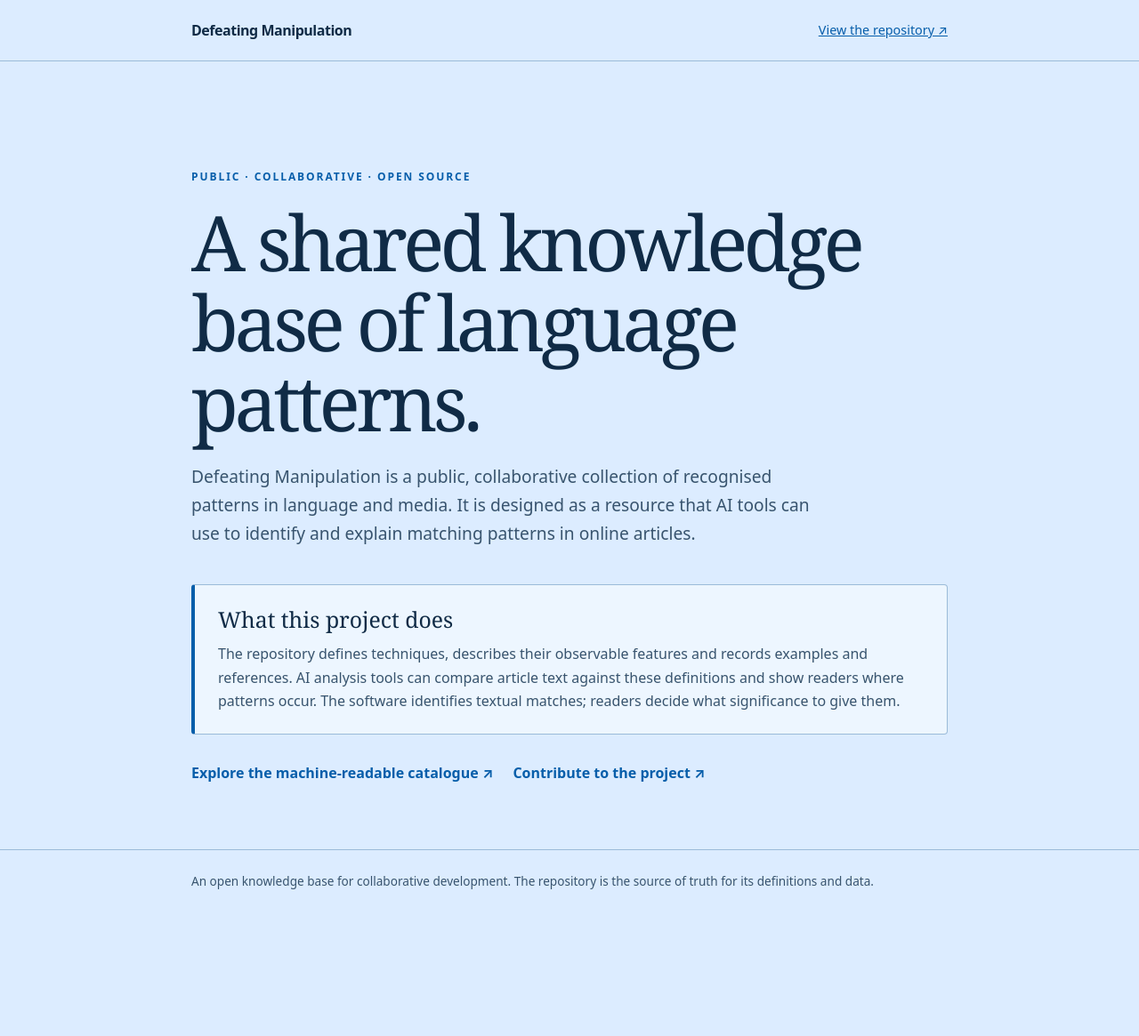
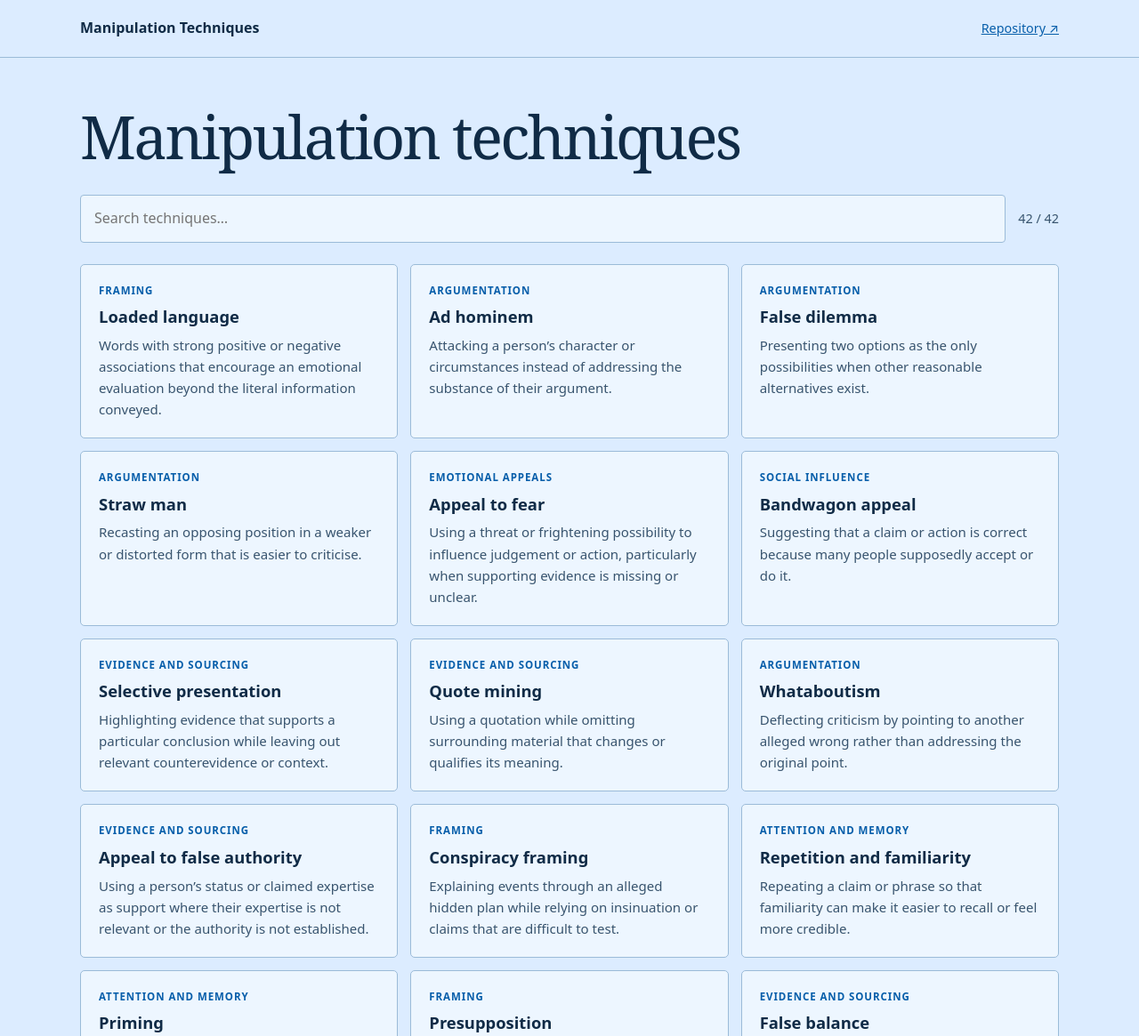
Before and after one commit to mikemayne/defeating-manipulation, a plain HTML site: page index.html in a window 1280 px wide. Shown: the top 1165 px of the page at 89% size. Before the commit the page ends 1026 px from the top, so only its background shows below. Drawn offline with Linux system fonts and the light colour scheme.

Commit message:
Reduce homepage to the manipulation techniques library

```diff
--- a/index.html
+++ b/index.html
@@ -4,31 +4,26 @@
 <meta charset="utf-8">
 <meta name="viewport" content="width=device-width,initial-scale=1">
 <meta name="color-scheme" content="light dark">
-<meta name="description" content="A public, collaborative knowledge base of language patterns that AI tools can use to analyse online articles.">
-<title>Defeating Manipulation — Open Knowledge Base</title>
+<meta name="description" content="A searchable library of manipulation techniques.">
+<title>Manipulation Techniques</title>
 <style>
-:root{color-scheme:light dark;--paper:#dcecff;--surface:#edf6ff;--ink:#102b46;--muted:#38546e;--accent:#075eaa;--pale:#c5e0fa;--line:#9bbbd8;--serif:Georgia,"Iowan Old Style",serif;--sans:system-ui,-apple-system,"Segoe UI",sans-serif}
-@media(prefers-color-scheme:dark){:root{--paper:#102b46;--surface:#183c60;--ink:#f0f7ff;--muted:#c0d7ed;--accent:#8ecaff;--pale:#214d76;--line:#426b91}}
-*{box-sizing:border-box}body{margin:0;background:var(--paper);color:var(--ink);font:16px/1.65 var(--sans)}a{color:var(--accent)}.wrap{width:min(850px,calc(100% - 40px));margin:auto}header{border-bottom:1px solid var(--line)}.nav{min-height:68px;display:flex;align-items:center;justify-content:space-between;gap:20px}.brand{font-weight:800;text-decoration:none;color:var(--ink);letter-spacing:-.03em}.nav a:last-child{font-size:.9rem}.hero{padding:clamp(64px,12vw,120px) 0 72px}.eyebrow{text-transform:uppercase;letter-spacing:.16em;color:var(--accent);font-size:.75rem;font-weight:800}.hero h1{font:normal clamp(2.8rem,7vw,5.4rem)/1.04 var(--serif);letter-spacing:-.055em;max-width:780px;margin:18px 0 24px}.lead{max-width:720px;color:var(--muted);font-size:1.2rem}.purpose{margin-top:42px;padding:24px 26px;border:1px solid var(--line);border-left:4px solid var(--accent);background:var(--surface);border-radius:4px}.purpose h2{font:normal 1.55rem/1.2 var(--serif);margin:0 0 10px}.purpose p{margin:0;color:var(--muted)}.links{display:flex;gap:22px;flex-wrap:wrap;margin-top:30px;font-weight:700}.links a{text-decoration:none}.links a:hover{text-decoration:underline}footer{border-top:1px solid var(--line);padding:24px 0;color:var(--muted);font-size:.85rem}
+:root{color-scheme:light dark;--paper:#dcecff;--surface:#edf6ff;--ink:#102b46;--muted:#38546e;--accent:#075eaa;--line:#9bbbd8;--serif:Georgia,"Iowan Old Style",serif;--sans:system-ui,-apple-system,"Segoe UI",sans-serif}
+@media(prefers-color-scheme:dark){:root{--paper:#102b46;--surface:#183c60;--ink:#f0f7ff;--muted:#c0d7ed;--accent:#8ecaff;--line:#426b91}}
+*{box-sizing:border-box}body{margin:0;background:var(--paper);color:var(--ink);font:16px/1.6 var(--sans)}a{color:var(--accent)}.wrap{width:min(1100px,calc(100% - 40px));margin:auto}header{border-bottom:1px solid var(--line)}.nav{min-height:64px;display:flex;align-items:center;justify-content:space-between;gap:20px}.brand{font-weight:800;text-decoration:none;color:var(--ink)}.nav a:last-child{font-size:.9rem}.main{padding:52px 0 72px}h1{font:normal clamp(2.4rem,6vw,4.2rem)/1.1 var(--serif);letter-spacing:-.04em;margin:0 0 28px}.toolbar{display:flex;gap:14px;align-items:center;flex-wrap:wrap;margin:0 0 24px}.toolbar input{flex:1;min-width:240px;padding:13px 15px;border:1px solid var(--line);border-radius:4px;background:var(--surface);color:var(--ink);font:inherit}.count{color:var(--muted);font-size:.9rem}.grid{display:grid;grid-template-columns:repeat(3,minmax(0,1fr));gap:14px}.tech{border:1px solid var(--line);background:var(--surface);border-radius:5px;padding:20px}.category{font-size:.72rem;color:var(--accent);font-weight:800;text-transform:uppercase;letter-spacing:.08em}.tech h2{font-size:1.15rem;line-height:1.3;margin:8px 0}.tech h2 a{text-decoration:none;color:var(--ink)}.tech h2 a:hover{color:var(--accent)}.tech p{margin:0;color:var(--muted);font-size:.94rem}.empty{color:var(--muted);grid-column:1/-1}@media(max-width:800px){.grid{grid-template-columns:repeat(2,minmax(0,1fr))}}@media(max-width:560px){.grid{grid-template-columns:1fr}.main{padding-top:36px}}
 </style>
 </head>
 <body>
-<header><div class="wrap nav"><a class="brand" href="./">Defeating Manipulation</a><a href="https://github.com/mikemayne/defeating-manipulation">View the repository ↗</a></div></header>
-<main class="wrap">
-<section class="hero">
-<div class="eyebrow">Public · Collaborative · Open source</div>
-<h1>A shared knowledge base of language patterns.</h1>
-<p class="lead">Defeating Manipulation is a public, collaborative collection of recognised patterns in language and media. It is designed as a resource that AI tools can use to identify and explain matching patterns in online articles.</p>
-<div class="purpose">
-<h2>What this project does</h2>
-<p>The repository defines techniques, describes their observable features and records examples and references. AI analysis tools can compare article text against these definitions and show readers where patterns occur. The software identifies textual matches; readers decide what significance to give them.</p>
-</div>
-<div class="links">
-<a href="https://github.com/mikemayne/defeating-manipulation/blob/main/techniques.json">Explore the machine-readable catalogue ↗</a>
-<a href="https://github.com/mikemayne/defeating-manipulation/blob/main/CONTRIBUTING.txt">Contribute to the project ↗</a>
-</div>
-</section>
+<header><div class="wrap nav"><a class="brand" href="./">Manipulation Techniques</a><a href="https://github.com/mikemayne/defeating-manipulation">Repository ↗</a></div></header>
+<main class="wrap main">
+<h1>Manipulation techniques</h1>
+<div class="toolbar"><input id="search" type="search" placeholder="Search techniques…" aria-label="Search techniques"><span class="count" id="count" aria-live="polite"></span></div>
+<div id="catalogue" class="grid"><p class="empty">Loading library…</p></div>
 </main>
-<footer><div class="wrap">An open knowledge base for collaborative development. The repository is the source of truth for its definitions and data.</div></footer>
+<script>
+let techniques=[];const root=document.getElementById('catalogue'),search=document.getElementById('search'),count=document.getElementById('count');
+function esc(s){return String(s??'').replace(/[&<>"']/g,c=>({'&':'&amp;','<':'&lt;','>':'&gt;','"':'&quot;',"'":'&#39;'}[c]))}
+function render(){const q=search.value.trim().toLowerCase();const found=techniques.filter(t=>[t.title,t.summary,t.category,...(t.tags||[])].join(' ').toLowerCase().includes(q));count.textContent=found.length+' / '+techniques.length;root.innerHTML=found.map(t=>'<article class="tech"><div class="category">'+esc(t.category)+'</div><h2><a href="./techniques/'+encodeURIComponent(t.id)+'.html">'+esc(t.title)+'</a></h2><p>'+esc(t.summary)+'</p></article>').join('')||'<p class="empty">No matching techniques.</p>'}
+search.addEventListener('input',render);fetch('./techniques.json').then(r=>{if(!r.ok)throw new Error('Catalogue unavailable');return r.json()}).then(d=>{techniques=d.techniques||[];render()}).catch(()=>root.innerHTML='<p class="empty">The library could not be loaded.</p>');
+</script>
 </body>
 </html>
```
